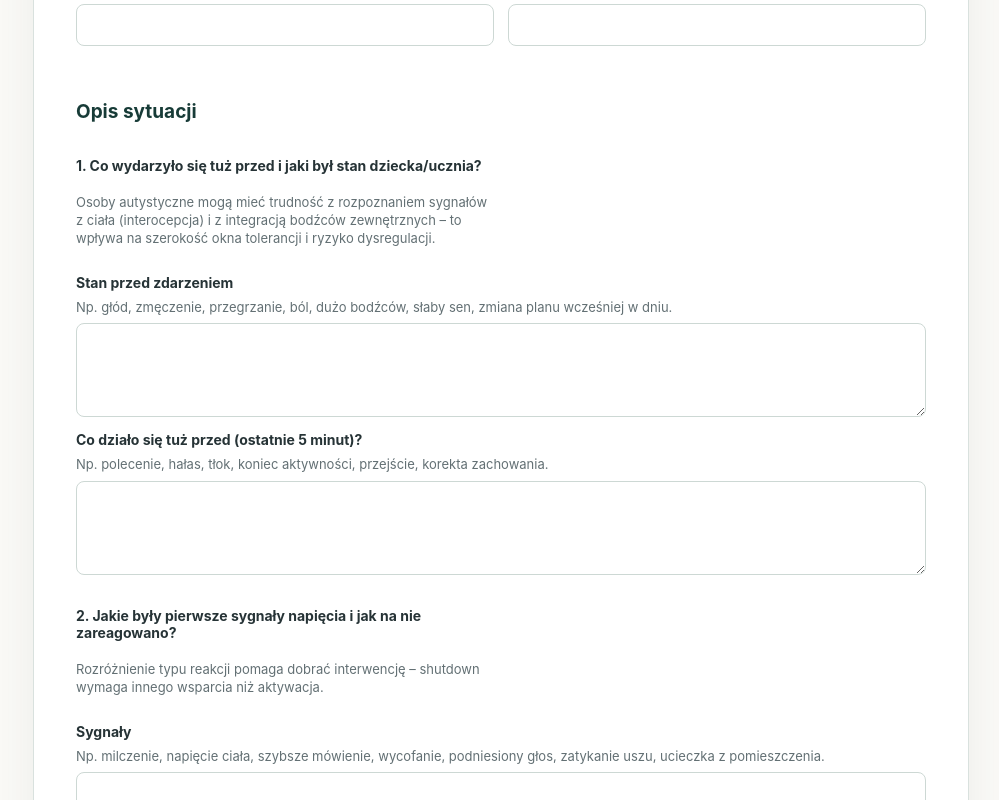
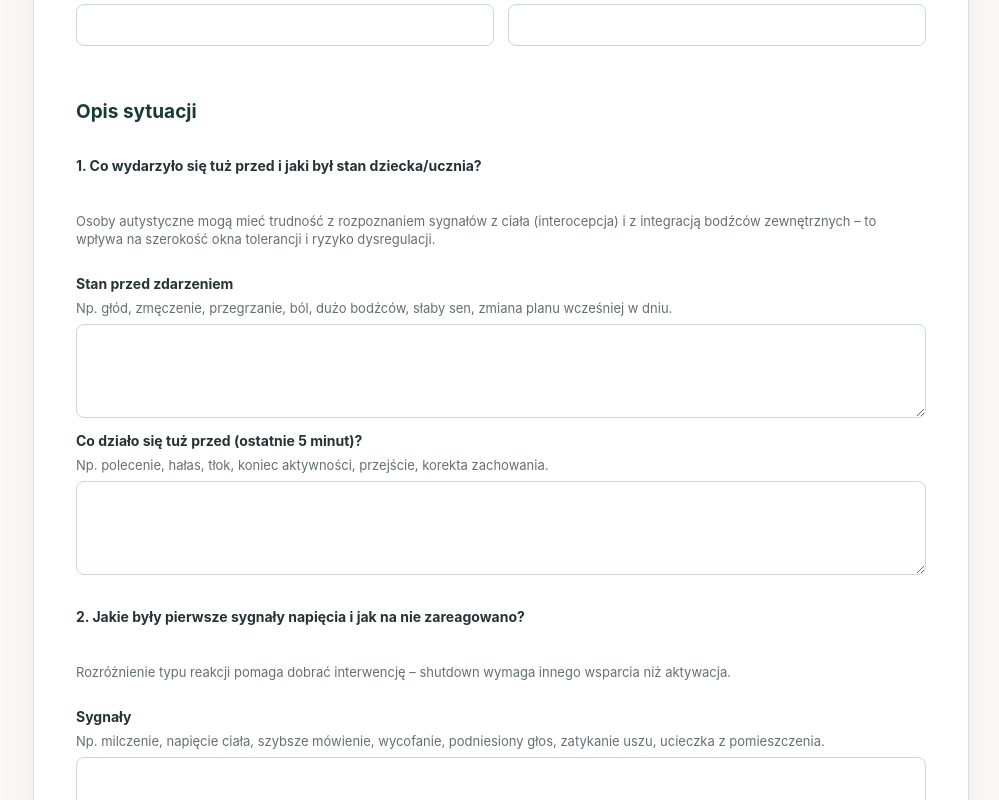
Before and after one commit to first-sunbeam/situationmap, a Vue app: page / in a window 1280 px wide. Shown: the part 720-1520 px from the top of the page, without its empty margins (281-1280 px from the left). Built offline with nearby package versions, Linux system fonts and the light colour scheme.

Commit message:
Fix simple form heading width

```diff
--- a/src/styles.css
+++ b/src/styles.css
@@ -894,8 +894,14 @@ button {
   gap: 7px;
 }
 
-.field.full {
+.field.full,
+.field-grid > .full {
   grid-column: 1 / -1;
+}
+
+.simple-question-heading {
+  display: grid;
+  gap: 6px;
 }
 
 .choice-field {
```
